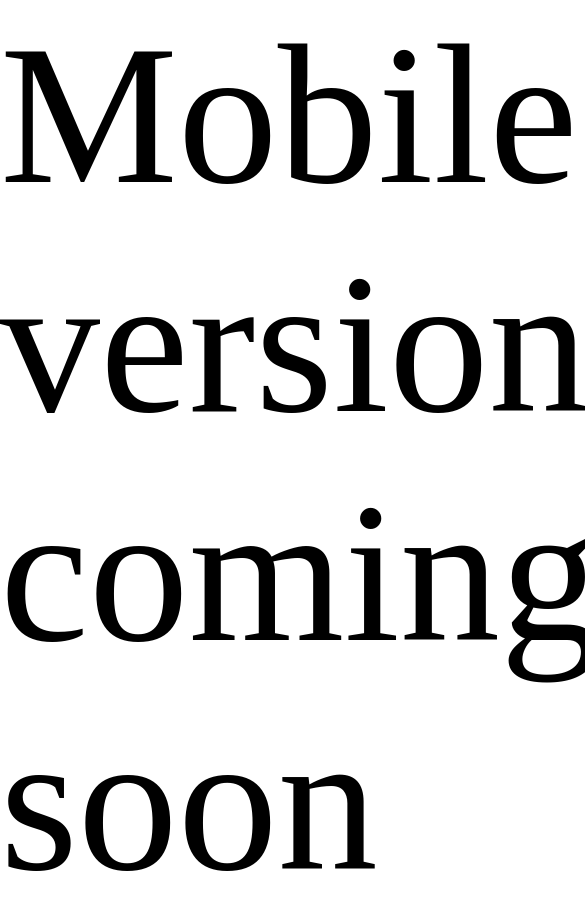
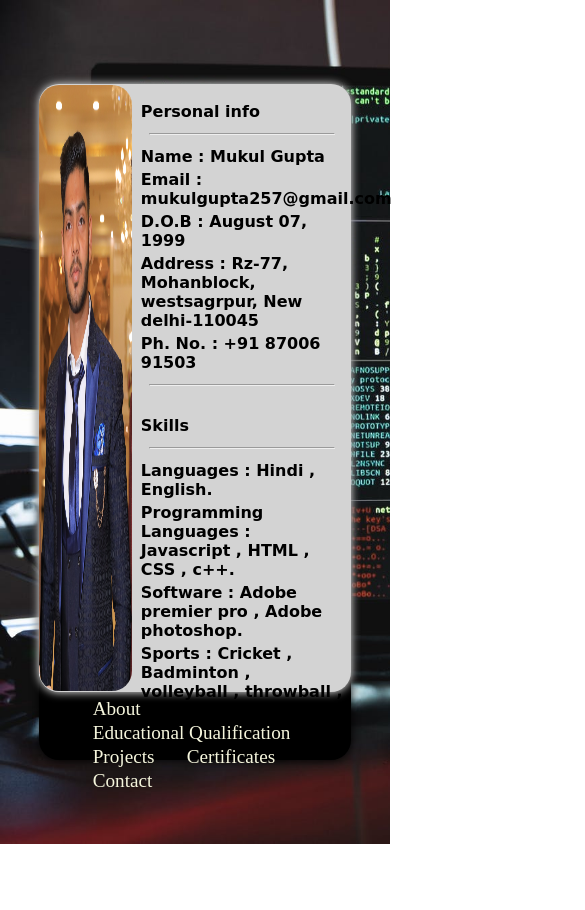
Before and after one commit to mukulgupta257/portfolio.github.io, a plain HTML site: page index.html in a window 390 px wide. Shown: the whole page, 585 px wide, since content can reach past the window. After the commit the page ends 844 px from the top, so only its background shows below. Drawn offline with Linux system fonts and the light colour scheme; files whose address does not match are found by name; a web font is replaced by a local one.

Commit message:
mobile unlocked

```diff
--- a/index.html
+++ b/index.html
@@ -9,7 +9,7 @@
     <link rel="stylesheet" href="mobile.css">
 </head>
 <body>
-    <div id="mobile">Mobile version coming soon</div>
+    <!-- <div id="mobile">Mobile version coming soon</div> -->
     <!-- main div to get everything inside -->
     <div id='main'>
         <!-- container to be centered -->
--- a/mobile.css
+++ b/mobile.css
@@ -1,4 +1,4 @@
-@media screen and (max-width:1300px) {
+/* @media screen and (max-width:1300px) {
     #main{
         display: none;
     }
@@ -6,4 +6,4 @@
         display: block;
         font-size: 200px;
     }
-}
+} */
```
